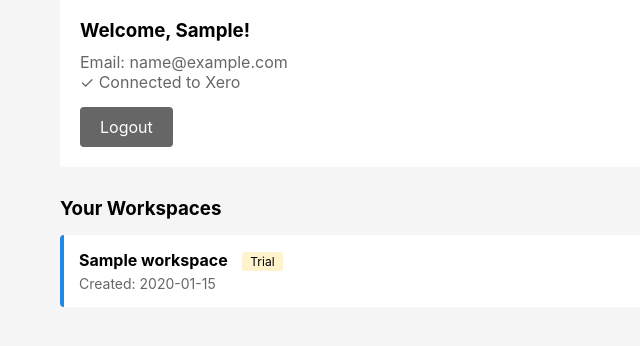
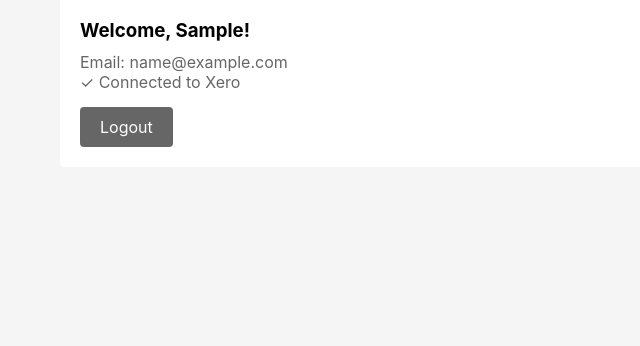
Before and after one commit to 54853315/Interview-XeroDemo, a Flask app: page /dashboard in a window 1280 px wide. Shown: the part 159-505 px from the top of the page, without its empty margins (0-640 px from the left). Run offline with Flask 3, Linux system fonts and the light colour scheme; the visitor is signed in with stand-in values (Sample User, id 1); tables that the repository leaves empty hold one stand-in row (values such as "Sample post").

Commit message:
refactor(cli, web, templates): remove unused authentication command and workspace display
* Removed the `auth` command from the CLI as it is no longer needed.
* Simplified the `dashboard` template by eliminating the workspace display section.
* Updated tests to reflect the removal of the `auth` command from CLI help output.

```diff
--- a/src/xerodemo/web/routes.py
+++ b/src/xerodemo/web/routes.py
@@ -164,8 +164,7 @@ def logout() -> str:
 def dashboard() -> str:
     """User dashboard."""
     user = User.query.get(session.get("user_id"))
-    workspaces = user.workspaces if user else []
-    return render_template("dashboard.html", user=user, workspaces=workspaces)
+    return render_template("dashboard.html", user=user)
 
 
 # --- OAuth2 routes ---
--- a/src/xerodemo/web/templates/dashboard.html
+++ b/src/xerodemo/web/templates/dashboard.html
@@ -15,38 +15,4 @@ block content %}
   </div>
 </div>
 
-<h3 style="margin: 30px 0 15px">Your Workspaces</h3>
-
-{% if workspaces %}
-<div style="display: grid; gap: 15px">
-  {% for workspace in workspaces %}
-  <div
-    style="
-      background: white;
-      padding: 15px;
-      border-radius: 4px;
-      border-left: 4px solid #1e88e5;
-    "
-  >
-    <strong>{{ workspace.name }}</strong>
-    {% if workspace.trial_account %}
-    <span
-      style="
-        background: #fff3cd;
-        padding: 2px 8px;
-        border-radius: 3px;
-        margin-left: 10px;
-        font-size: 12px;
-      "
-      >Trial</span
-    >
-    {% endif %}
-    <p style="color: #666; margin-top: 5px; font-size: 14px">
-      Created: {{ workspace.created_at.strftime('%Y-%m-%d') }}
-    </p>
-  </div>
-  {% endfor %}
-</div>
-{% else %}
-<p style="color: #999">No workspaces yet.</p>
-{% endif %} {% endblock %}
+{% endblock %}
```
Also changed, not shown: src/xerodemo/cli.py (+0 -37 lines), tests/test_cli.py (+0 -1 lines).
